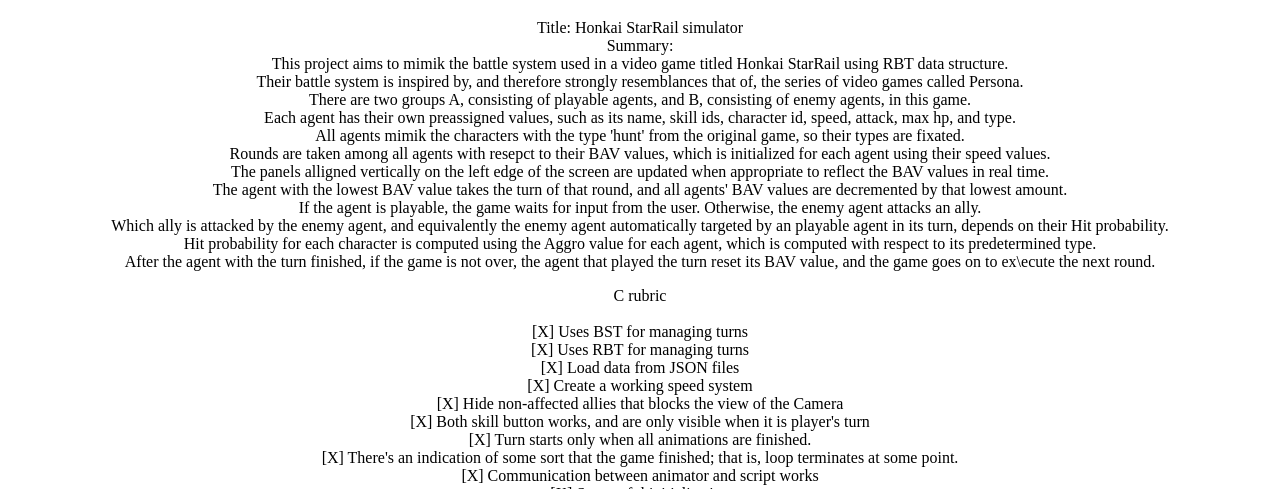
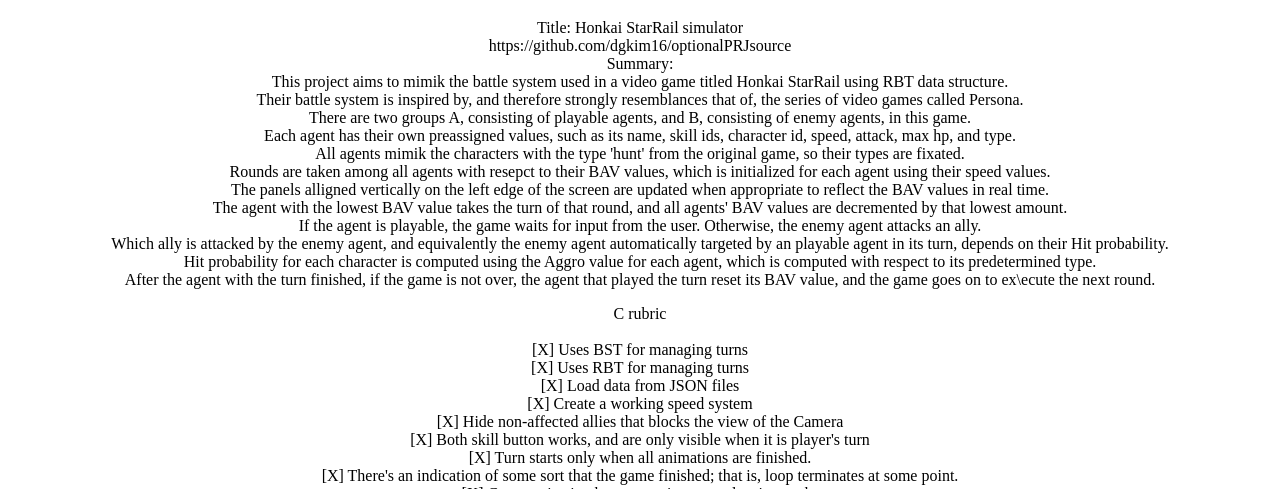
Before and after one commit to dgkim16/Stride-scheduled-Turn-based-combat-simulator, a plain HTML site: page index.html in a window 1280 px wide. Shown: the part 748-1237 px from the top of the page. Drawn offline with Linux system fonts and the light colour scheme; no server answers.

Commit message:
added_source_link

```diff
--- a/index.html
+++ b/index.html
@@ -24,6 +24,7 @@
     <div class = "md">
       <h1>WIP Simulator</h1>
       <p>Title: Honkai StarRail simulator<br>
+        https://github.com/dgkim16/optionalPRJsource<br>
         Summary:<br>
         This project aims to mimik the battle system used in a video game titled Honkai StarRail using RBT data structure.<br>
         Their battle system is inspired by, and therefore strongly resemblances that of, the series of video games called Persona.<br>
```
